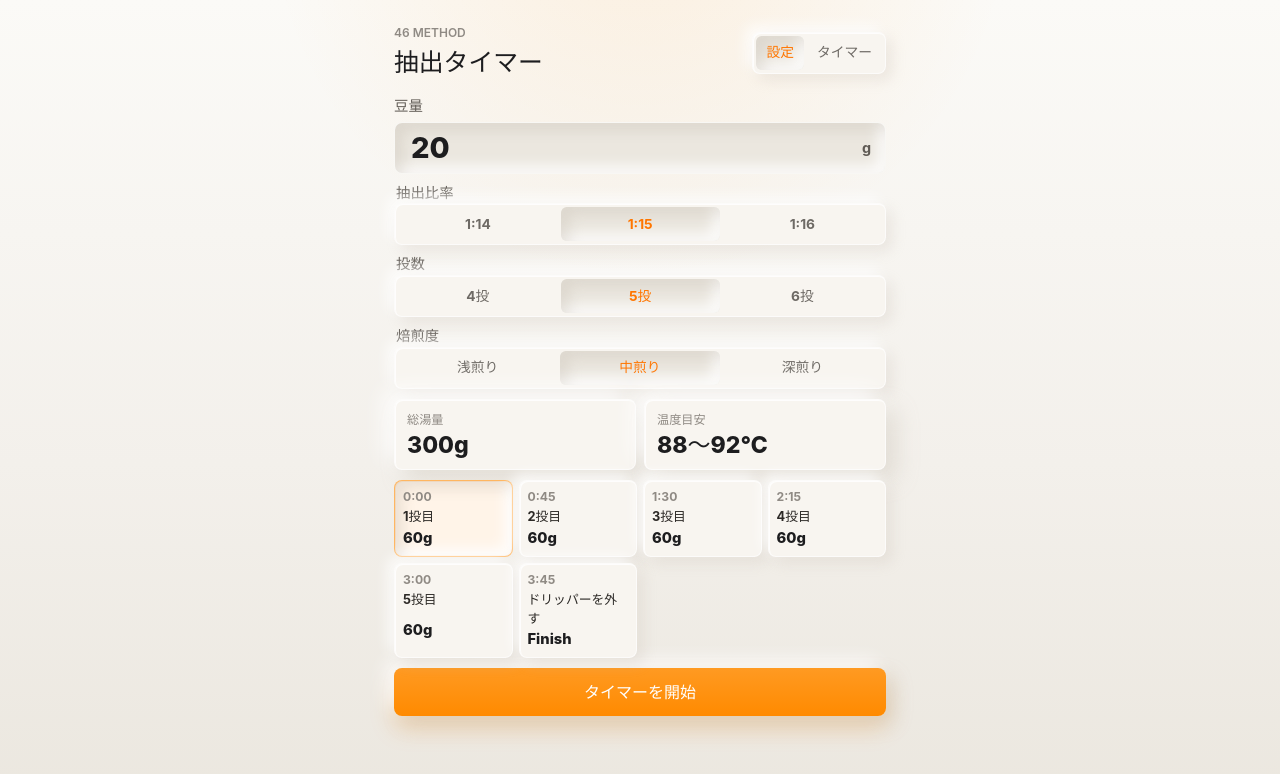
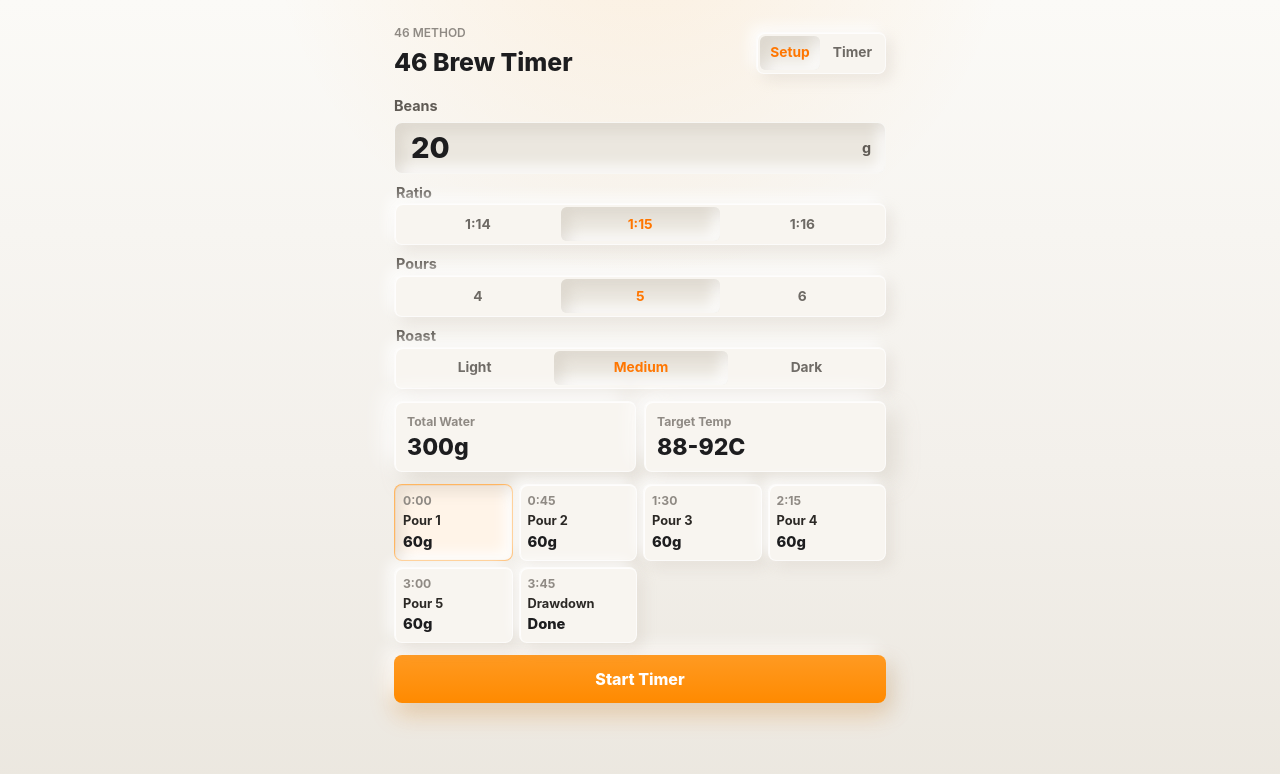
Before and after one commit to ShunMatsushita/coffee_timer, a React (Vite) app: page / in a window 1280 px wide. Shown: the top 774 px of the page. Built offline with nearby package versions, Linux system fonts and the light colour scheme.

Commit message:
feat: add target water timer display

```diff
--- a/index.html
+++ b/index.html
@@ -5,7 +5,7 @@
     <meta name="viewport" content="width=device-width, initial-scale=1.0" />
     <meta
       name="description"
-      content="46メソッドの抽出タイミングを、白基調のダッシュボードで扱えるコーヒータイマー。"
+      content="A soft neumorphic 46 method coffee timer with clear water targets for each pour."
     />
     <meta name="application-name" content="46 Method Timer" />
     <meta name="apple-mobile-web-app-capable" content="yes" />
@@ -20,7 +20,7 @@
     <meta property="og:title" content="46 Method Timer" />
     <meta
       property="og:description"
-      content="46メソッドの投目と時間を美しく確認できる、白基調のコーヒー抽出タイマー。"
+      content="Track each pour, target water, and finish time with a focused 46 method brew timer."
     />
     <meta property="og:url" content="https://shunmatsushita.github.io/coffee_timer/" />
     <meta
@@ -34,7 +34,7 @@
     <meta name="twitter:title" content="46 Method Timer" />
     <meta
       name="twitter:description"
-      content="46メソッドの投目と時間を美しく確認できる、白基調のコーヒー抽出タイマー。"
+      content="Track each pour, target water, and finish time with a focused 46 method brew timer."
     />
     <meta
       name="twitter:image"
--- a/src/App.tsx
+++ b/src/App.tsx
@@ -3,6 +3,7 @@ import {
   buildBrewSchedule,
   formatTime,
   getActiveStepIndex,
+  getActiveTargetWaterGram,
   getPourMarkers,
   getTimerProgress,
   readRecipeSettings,
@@ -19,9 +20,9 @@ import {
 const ratioOptions: BrewRatio[] = [14, 15, 16];
 const pourCountOptions: PourCount[] = [4, 5, 6];
 const roastOptions: Array<{ value: RoastLevel; label: string }> = [
-  { value: "light", label: "浅煎り" },
-  { value: "medium", label: "中煎り" },
-  { value: "dark", label: "深煎り" },
+  { value: "light", label: "Light" },
+  { value: "medium", label: "Medium" },
+  { value: "dark", label: "Dark" },
 ];
 
 export default function App() {
@@ -39,9 +40,10 @@ export default function App() {
   const activeStep = schedule.steps[activeStepIndex];
   const progress = getTimerProgress(elapsedSeconds, schedule.finishSeconds);
   const pourMarkers = getPourMarkers(schedule.steps, schedule.finishSeconds);
-  const nextPour = schedule.steps
-    .slice(activeStepIndex)
-    .find((step) => step.type === "pour" && step.startSeconds >= elapsedSeconds);
+  const targetWaterGram = getActiveTargetWaterGram(
+    activeStep,
+    schedule.totalWaterGram,
+  );
 
   useEffect(() => {
     window.localStorage.setItem(
@@ -108,22 +110,22 @@ export default function App() {
       <header className="app-header">
         <div>
           <p className="eyebrow">46 Method</p>
-          <h1>抽出タイマー</h1>
+          <h1>46 Brew Timer</h1>
         </div>
-        <div className="view-switch" aria-label="画面切り替え">
+        <div className="view-switch" aria-label="View switcher">
           <button
             className={viewMode === "settings" ? "active" : ""}
             type="button"
             onClick={() => setViewMode("settings")}
           >
-            設定
+            Setup
           </button>
           <button
             className={viewMode === "timer" ? "active" : ""}
             type="button"
             onClick={() => setViewMode("timer")}
           >
-            タイマー
+            Timer
           </button>
         </div>
       </header>
@@ -137,16 +139,19 @@ export default function App() {
       ) : (
         <TimerScreen
           activeStepId={activeStep.id}
-          activeStepLabel={activeStep.label}
+          activeStepLabel={
+            statusLabel(timerStatus, activeStep.label)
+          }
+          currentPourGram={activeStep.waterGram}
           elapsedSeconds={elapsedSeconds}
-          nextPourGram={nextPour?.waterGram}
           onPause={pauseTimer}
           onReset={resetTimer}
           onStart={startTimer}
           pourMarkers={pourMarkers}
+          progress={progress}
           schedule={schedule}
-          progress={progress}
           status={timerStatus}
+          targetWaterGram={targetWaterGram}
         />
       )}
     </main>
@@ -163,15 +168,15 @@ function SettingsScreen({ settings, onChange, onStart }: SettingsScreenProps) {
   const schedule = buildBrewSchedule(settings);
 
   return (
-    <section className="screen">
+    <section className="screen setup-screen">
       <RecipeForm settings={settings} onChange={onChange} />
-      <section className="summary-grid" aria-label="抽出サマリー">
+      <section className="summary-grid" aria-label="Brew summary">
         <div className="metric">
-          <span>総湯量</span>
+          <span>Total Water</span>
           <strong>{schedule.totalWaterGram}g</strong>
         </div>
         <div className="metric">
-          <span>温度目安</span>
+          <span>Target Temp</span>
           <strong>{schedule.temperatureLabel}</strong>
         </div>
       </section>
@@ -180,7 +185,7 @@ function SettingsScreen({ settings, onChange, onStart }: SettingsScreenProps) {
         steps={schedule.steps}
       />
       <button className="primary-action" type="button" onClick={onStart}>
-        タイマーを開始
+        Start Timer
       </button>
     </section>
   );
@@ -194,8 +199,8 @@ type RecipeFormProps = {
 function RecipeForm({ settings, onChange }: RecipeFormProps) {
   return (
     <form className="recipe-form">
-      <label className="field">
-        <span>豆量</span>
+      <label className="field beans-field">
+        <span>Beans</span>
         <div className="number-input">
           <input
             min={1}
@@ -214,7 +219,7 @@ function RecipeForm({ settings, onChange }: RecipeFormProps) {
       </label>
 
       <SegmentedControl
-        label="抽出比率"
+        label="Ratio"
         options={ratioOptions.map((ratio) => ({
           value: ratio,
           label: `1:${ratio}`,
@@ -224,17 +229,17 @@ function RecipeForm({ settings, onChange }: RecipeFormProps) {
       />
 
       <SegmentedControl
-        label="投数"
+        label="Pours"
         options={pourCountOptions.map((pourCount) => ({
           value: pourCount,
-          label: `${pourCount}投`,
+          label: String(pourCount),
         }))}
         value={settings.pourCount}
         onChange={(pourCount) => onChange({ ...settings, pourCount })}
       />
 
       <SegmentedControl
-        label="焙煎度"
+        label="Roast"
         options={roastOptions}
         value={settings.roastLevel}
         onChange={(roastLevel) => onChange({ ...settings, roastLevel })}
@@ -278,8 +283,8 @@ function SegmentedControl<T extends string | number>({
 type TimerScreenProps = {
   activeStepId: string;
   activeStepLabel: string;
+  currentPourGram?: number;
   elapsedSeconds: number;
-  nextPourGram?: number;
   onPause: () => void;
   onReset: () => void;
   onStart: () => void;
@@ -287,13 +292,14 @@ type TimerScreenProps = {
   progress: number;
   schedule: ReturnType<typeof buildBrewSchedule>;
   status: TimerStatus;
+  targetWaterGram: number;
 };
 
 function TimerScreen({
   activeStepId,
   activeStepLabel,
+  currentPourGram,
   elapsedSeconds,
-  nextPourGram,
   onPause,
   onReset,
   onStart,
@@ -301,6 +307,7 @@ function TimerScreen({
   progress,
   schedule,
   status,
+  targetWaterGram,
 }: TimerScreenProps) {
   const ringStyle = {
     "--progress": `${progress}%`,
@@ -331,28 +338,19 @@ function TimerScreen({
             ))}
           </div>
           <div className="timer-ring-core">
-            <span className="timer-label">
-              {status === "completed" ? "抽出完了" : activeStepLabel}
-            </span>
+            <span className="timer-label">{activeStepLabel}</span>
             <strong>{formatTime(elapsedSeconds)}</strong>
-            <small>{progress}%</small>
+            <div className="target-pill">
+              <span>Target Water</span>
+              <b>{targetWaterGram}g</b>
+            </div>
           </div>
         </div>
-        <div className="timer-stats">
-          <div>
-            <span>Next</span>
-            <strong>
-              {status === "completed"
-                ? "Done"
-                : nextPourGram
-                  ? `${nextPourGram}g`
-                  : "Finish"}
-            </strong>
-          </div>
-          <div>
-            <span>Finish</span>
-            <strong>{formatTime(schedule.finishSeconds)}</strong>
-          </div>
+
+        <div className="timer-meta-grid">
+          <StatCard label="Current Pour" value={currentPourGram ? `${currentPourGram}g` : "Done"} />
+          <StatCard label="Total Water" value={`${schedule.totalWaterGram}g`} emphasized />
+          <StatCard label="Finish" value={formatTime(schedule.finishSeconds)} />
         </div>
       </section>
 
@@ -376,6 +374,21 @@ function TimerScreen({
   );
 }
 
+type StatCardProps = {
+  label: string;
+  value: string;
+  emphasized?: boolean;
+};
+
+function StatCard({ label, value, emphasized = false }: StatCardProps) {
+  return (
+    <div className={emphasized ? "stat-card emphasized-stat" : "stat-card"}>
+      <span>{label}</span>
+      <strong>{value}</strong>
+    </div>
+  );
+}
+
 type SchedulePreviewProps = {
   activeStepId: string;
   steps: ReturnType<typeof buildBrewSchedule>["steps"];
@@ -383,7 +396,7 @@ type SchedulePreviewProps = {
 
 function SchedulePreview({ activeStepId, steps }: SchedulePreviewProps) {
   return (
-    <section className="step-list" aria-label="抽出スケジュール">
+    <section className="step-list" aria-label="Brew schedule">
       {steps.map((step) => (
         <article
           className={step.id === activeStepId ? "step active-step" : "step"}
@@ -396,13 +409,21 @@ function SchedulePreview({ activeStepId, steps }: SchedulePreviewProps) {
           {step.type === "pour" ? (
             <p>
               {step.waterGram}g
-              <small>累計 {step.cumulativeWaterGram}g</small>
+              <small>Target {step.cumulativeWaterGram}g</small>
             </p>
           ) : (
-            <p>Finish</p>
+            <p>Done</p>
           )}
         </article>
       ))}
     </section>
   );
 }
+
+function statusLabel(status: TimerStatus, stepLabel: string): string {
+  if (status === "completed") {
+    return "Complete";
+  }
+
+  return stepLabel;
+}
--- a/src/lib/brew.ts
+++ b/src/lib/brew.ts
@@ -56,9 +56,9 @@ const pourStartTimes: Record<PourCount, number[]> = {
 };
 
 const temperatureLabels: Record<RoastLevel, string> = {
-  light: "92〜94℃",
-  medium: "88〜92℃",
-  dark: "84〜88℃",
+  light: "92-94C",
+  medium: "88-92C",
+  dark: "84-88C",
 };
 
 export function buildBrewSchedule(settings: RecipeSettings): BrewSchedule {
@@ -75,7 +75,7 @@ export function buildBrewSchedule(settings: RecipeSettings): BrewSchedule {
 
     return {
       id: `pour-${index + 1}`,
-      label: `${index + 1}投目`,
+      label: `Pour ${index + 1}`,
       type: "pour",
       startSeconds,
       waterGram,
@@ -87,7 +87,7 @@ export function buildBrewSchedule(settings: RecipeSettings): BrewSchedule {
     ...pourSteps,
     {
       id: "remove-dripper",
-      label: "ドリッパーを外す",
+      label: "Drawdown",
       type: "removeDripper",
       startSeconds: removeDripperTime,
     },
@@ -139,6 +139,13 @@ export function getTimerProgress(
 
   const progress = Math.round((elapsedSeconds / finishSeconds) * 100);
   return Math.min(100, Math.max(0, progress));
+}
+
+export function getActiveTargetWaterGram(
+  activeStep: BrewStep,
+  totalWaterGram: number,
+): number {
+  return activeStep.cumulativeWaterGram ?? totalWaterGram;
 }
 
 export function getPourMarkers(
--- a/src/styles.css
+++ b/src/styles.css
@@ -128,6 +128,10 @@ h1 {
 .screen {
   display: grid;
   gap: 10px;
+}
+
+.setup-screen {
+  gap: 12px;
 }
 
 .recipe-form {
@@ -293,9 +297,9 @@ h1 {
 .timer-dashboard {
   display: grid;
   justify-items: center;
-  gap: 10px;
-  min-height: 250px;
-  padding: 16px;
+  gap: 14px;
+  min-height: 330px;
+  padding: 18px 16px 16px;
   border: 1px solid var(--line-soft);
   border-radius: 8px;
   background:
@@ -308,7 +312,7 @@ h1 {
   display: grid;
   place-items: center;
   position: relative;
-  width: min(64vw, 250px);
+  width: min(68vw, 268px);
   aspect-ratio: 1;
   border-radius: 50%;
   background:
@@ -337,7 +341,7 @@ h1 {
   transform:
     translate(-50%, -50%)
     rotate(var(--marker-angle))
-    translateY(calc((min(64vw, 250px) / -2) + 10px));
+    translateY(calc((min(68vw, 268px) / -2) + 10px));
   transform-origin: center center;
   box-shadow: 0 2px 8px rgba(255, 138, 0, 0.18);
   opacity: 0.62;
@@ -358,8 +362,8 @@ h1 {
 .timer-ring-core {
   display: grid;
   justify-items: center;
-  gap: 4px;
-  width: 76%;
+  gap: 6px;
+  width: 74%;
   aspect-ratio: 1;
   place-content: center;
   border-radius: 50%;
@@ -371,14 +375,16 @@ h1 {
 }
 
 .timer-label {
-  color: #ff7a00;
-  font-size: 0.82rem;
+  color: var(--accent-strong);
+  font-size: 0.8rem;
   font-weight: 760;
+  letter-spacing: 0.02em;
+  text-transform: uppercase;
 }
 
 .timer-ring-core strong {
   color: #1d1d1f;
-  font-size: clamp(2.6rem, 17vw, 4.2rem);
+  font-size: clamp(2.55rem, 15vw, 4.05rem);
   font-weight: 780;
   line-height: 0.95;
   letter-spacing: 0;
@@ -388,43 +394,79 @@ h1 {
   font-feature-settings: "tnum";
 }
 
-.timer-ring-core small {
-  color: #8f8a84;
-  font-size: 0.74rem;
-  font-weight: 700;
+.target-pill {
+  display: grid;
+  justify-items: center;
+  gap: 0;
+  min-width: 112px;
+  padding: 6px 10px;
+  border-radius: 8px;
+  background: #fff3e5;
+  box-shadow:
+    inset 4px 4px 9px rgba(217, 151, 74, 0.18),
+    inset -4px -4px 9px rgba(255, 255, 255, 0.82);
 }
 
-.timer-stats {
+.target-pill span {
+  color: #8a6a45;
+  font-size: 0.62rem;
+  font-weight: 760;
+  letter-spacing: 0.04em;
+  line-height: 1.05;
+  text-transform: uppercase;
+}
+
+.target-pill b {
+  color: var(--accent-strong);
+  font-size: 1rem;
+  font-variant-numeric: tabular-nums;
+  font-weight: 820;
+  line-height: 1.12;
+}
+
+.timer-meta-grid {
   display: grid;
-  grid-template-columns: 1fr 1fr;
+  grid-template-columns: repeat(3, minmax(0, 1fr));
   gap: 8px;
   width: 100%;
 }
 
-.timer-stats div {
+.stat-card {
   display: grid;
   gap: 2px;
-  min-height: 58px;
-  padding: 10px 12px;
+  min-height: 62px;
+  padding: 10px 9px;
   border: 1px solid var(--line-soft);
   border-radius: 8px;
   background: var(--surface-raised);
   box-shadow: var(--shadow-soft);
 }
 
-.timer-stats span {
+.stat-card span {
   color: #8f8a84;
-  font-size: 0.74rem;
+  font-size: 0.68rem;
   font-weight: 700;
+  letter-spacing: 0.01em;
 }
 
-.timer-stats strong {
+.stat-card strong {
   margin: 0;
   color: #1d1d1f;
-  font-size: 1.16rem;
+  font-size: 1.05rem;
   font-weight: 780;
   font-variant-numeric: tabular-nums;
   font-feature-settings: "tnum";
+}
+
+.emphasized-stat {
+  background: #fff3e5;
+  box-shadow:
+    var(--shadow-soft),
+    inset 0 0 0 1px rgba(255, 138, 0, 0.14);
+}
+
+.emphasized-stat strong {
+  color: var(--accent-strong);
 }
 
 .timer-controls {
@@ -465,12 +507,12 @@ h1 {
   }
 
   .timer-dashboard {
-    min-height: 222px;
+    min-height: 318px;
     padding: 12px;
   }
 
   .timer-ring {
-    width: min(58vw, 210px);
+    width: min(58vw, 218px);
   }
 
   .pour-marker {
@@ -478,7 +520,7 @@ h1 {
     transform:
       translate(-50%, -50%)
       rotate(var(--marker-angle))
-      translateY(calc((min(58vw, 210px) / -2) + 9px));
+      translateY(calc((min(58vw, 218px) / -2) + 9px));
   }
 
   .active-marker {
@@ -488,6 +530,15 @@ h1 {
   .step {
     min-height: 46px;
     padding-block: 6px;
+  }
+
+  .target-pill {
+    padding-block: 5px;
+  }
+
+  .stat-card {
+    min-height: 54px;
+    padding-block: 8px;
   }
 }
 
@@ -499,7 +550,7 @@ h1 {
   .step,
   .timer-hero,
   .timer-dashboard,
-  .timer-stats div,
+  .stat-card,
   .timer-controls button:last-child {
     backdrop-filter: blur(24px) saturate(1.35);
   }
```
Also changed, not shown: 1 other file (tests, documents, lock files or other folders).
